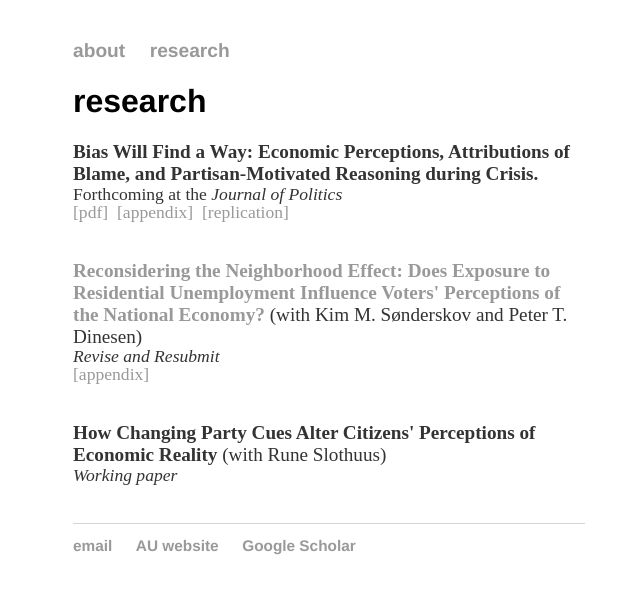
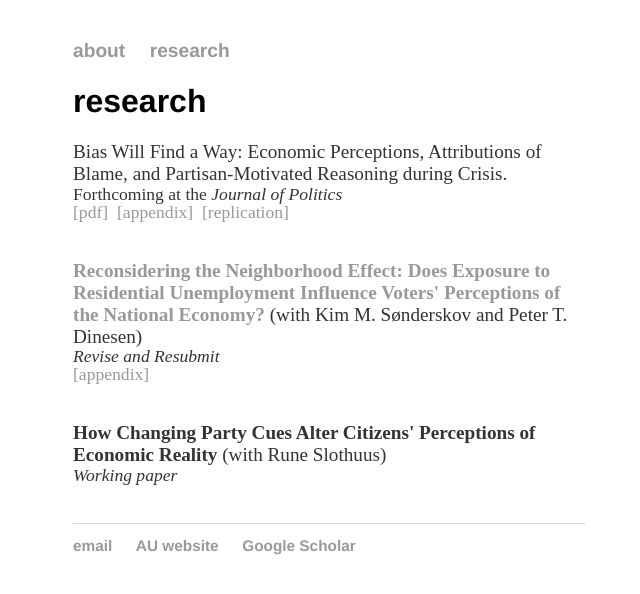
Before and after one commit to mbisgaard/mbisgaard.github.io, a Jekyll site: the page built from research/index.html, in a window 1280 px wide. Shown: the top 594 px of the page, without its empty margins (311-951 px from the left). Built offline with Jekyll 4.4.1, drawn with Linux system fonts in a browser that asks for light colours.

```diff
--- a/research/index.html
+++ b/research/index.html
@@ -5,7 +5,7 @@ title: mbisgaard::research
 <div class="blurb">
 	<h1>research</h1>
 
-	<pentry><b>Bias Will Find a Way: Economic Perceptions, Attributions of Blame, and Partisan-Motivated Reasoning during Crisis.</b></pentry>
+	<pentry>Bias Will Find a Way: Economic Perceptions, Attributions of Blame, and Partisan-Motivated Reasoning during Crisis.</pentry>
 	<p1><br>Forthcoming at the <i>Journal of Politics</i>
 	<br><a href="https://www.dropbox.com/s/9evclz1cfxld75f/econ-partisan-bias-MBC.pdf?dl=0">[pdf]
 	&nbsp;<a href="https://www.dropbox.com/s/16g3y7lgwp2xcav/econ-partisan-bias-MBC-APPENDIX.pdf?dl=0">[appendix]</a>
```
